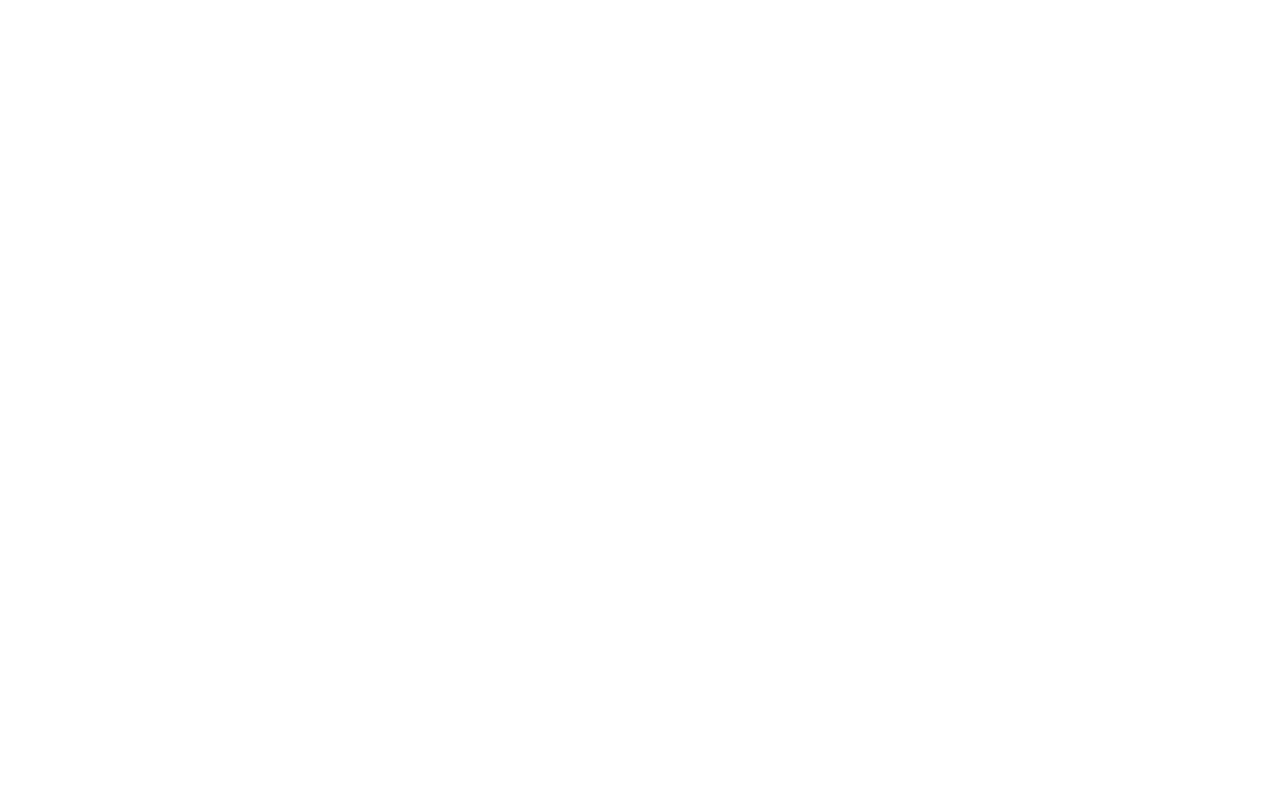
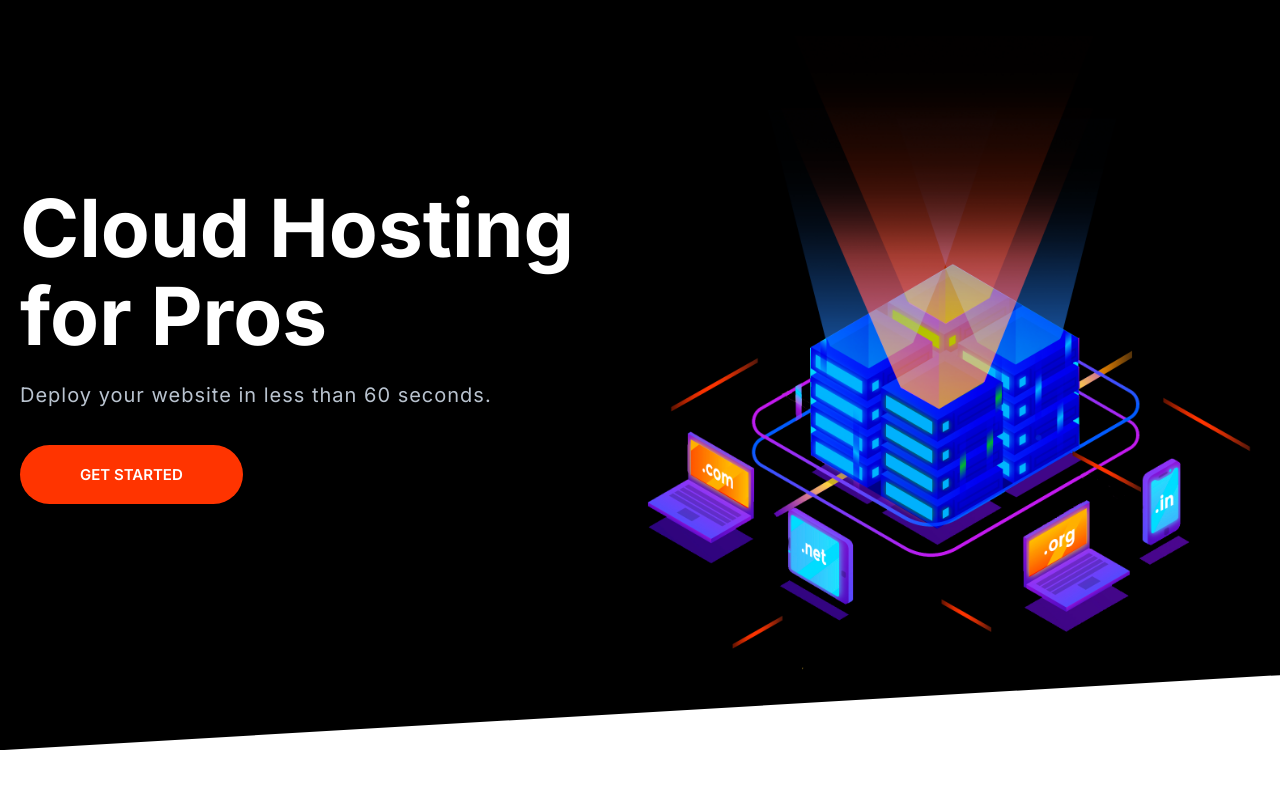
Before and after one commit to lopatov/moshify, a plain HTML site: page index.html in a window 1280 px wide. Drawn offline with Linux system fonts and the light colour scheme.

Commit message:
Combined items into Hero.

```diff
--- a/css/styles.css
+++ b/css/styles.css
@@ -30,6 +30,7 @@
 h3 {
   color: var(--color-headings);
   margin-bottom: 1rem;
+  line-height: 1.1;
 }
 
 h1 {
@@ -507,14 +508,14 @@
 .block__heading {
   margin-top: 0%;
 }
-.block__hearder {
+.block__header {
   text-align: center;
 }
 .block--dark {
   background: black;
   color: #7b858b;
 }
-.black--dark .black__heading {
+.block--dark .block__heading {
   color: #fff;
 }
 
@@ -585,3 +586,26 @@
     align-items: center;
   }
 }
+/* Hero */
+.hero {
+  clip-path: polygon(0% 0%, 100% 0%, 100% 90%, 0% 100%);
+}
+.hero__tagline {
+  font-size: 2rem;
+  color: #b9c3cf;
+  letter-spacing: 1px;
+  margin-top: 2rem;
+  margin-bottom: 5rem;
+}
+.hero__image {
+  width: 100%;
+}
+@media screen and (min-width: 768px) {
+  .hero {
+    padding-top: 0;
+  }
+  .block__header {
+    text-align: left;
+    align-self: center;
+  }
+}
--- a/index.html
+++ b/index.html
@@ -14,5 +14,18 @@
     <link rel="stylesheet" href="css/normalize.css" />
     <link rel="stylesheet" href="css/styles.css" />
   </head>
-  <body></body>
+  <body>
+    <section class="block block--dark block--skewed-left hero">
+      <div class="continer grid grid--1x2">
+        <header class="block__header hero__cotent">
+          <h1 class="block__heading">Cloud Hosting for Pros</h1>
+          <p class="hero__tagline">
+            Deploy your website in less than 60 seconds.
+          </p>
+          <a href="#" class="btn btn--accent btn--streched">GET STARTED</a>
+        </header>
+        <img class="hero__image" src="images/banner.png" alt="" />
+      </div>
+    </section>
+  </body>
 </html>
```
Also changed, not shown: components/hero.html (added, +10 -0 lines), images/banner.png (added).
